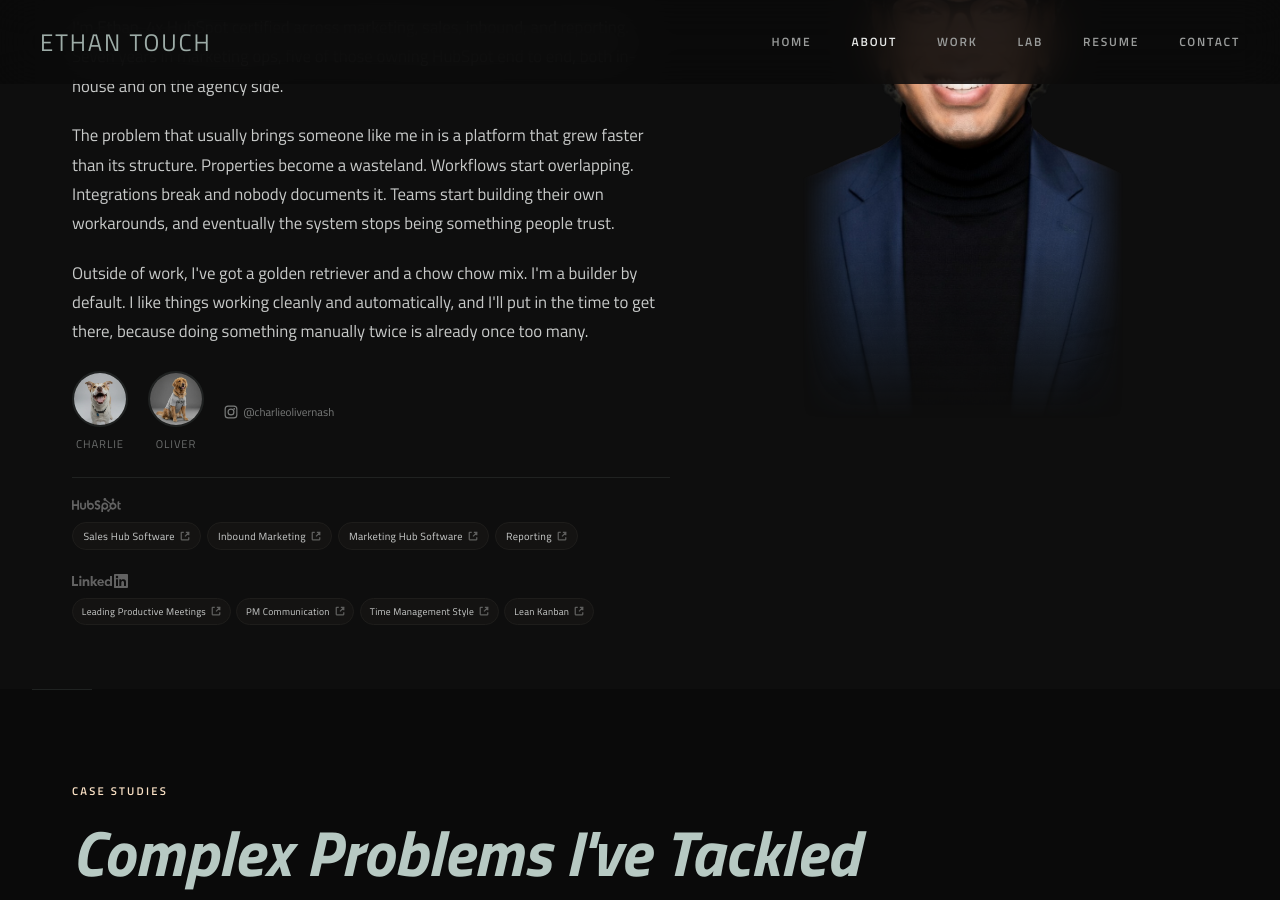
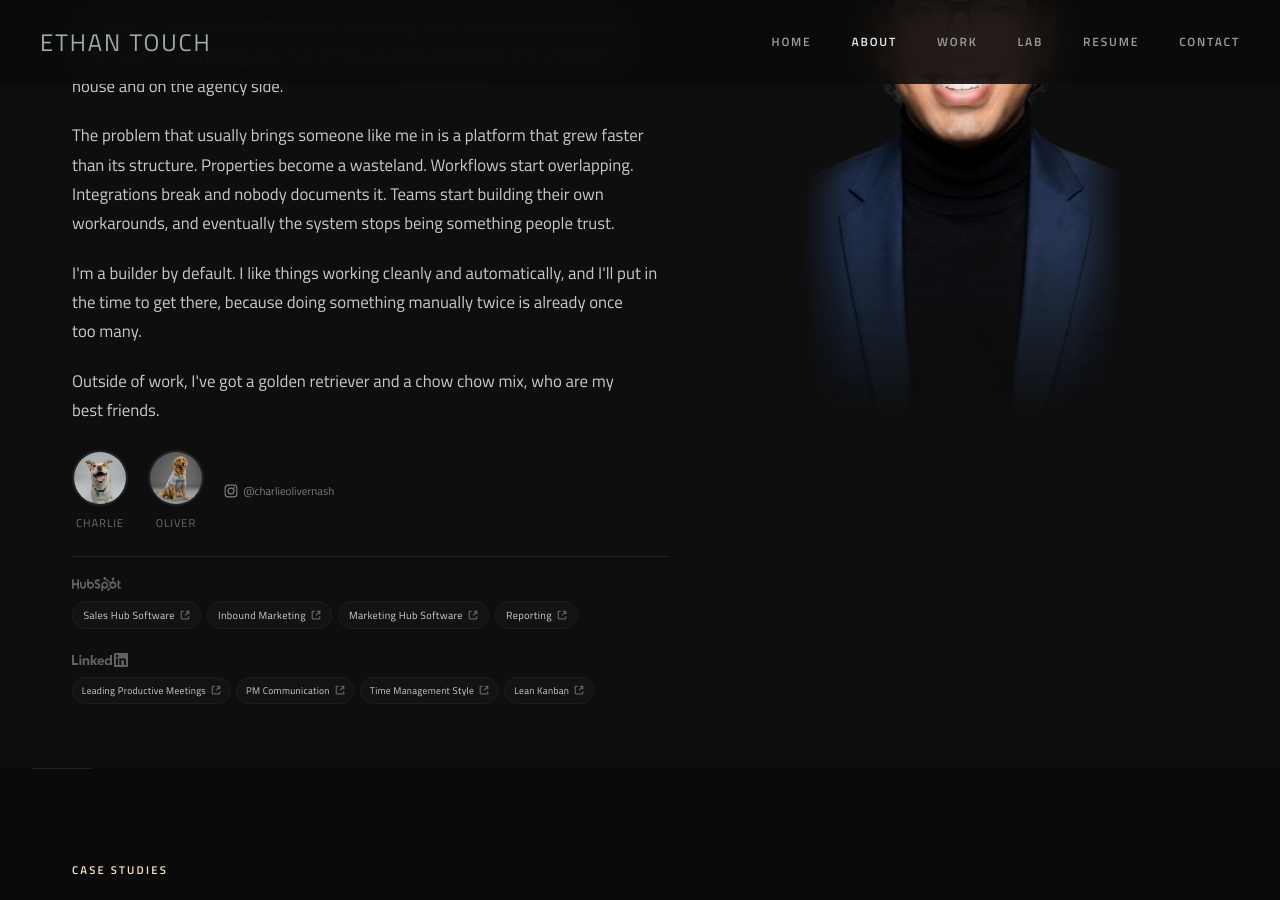
Before and after one commit to woofwallee/ethantouch.com, a Jekyll site: the page index.html, which Jekyll copies as it is, in a window 1280 px wide and 900 px high, scrolled down 1176 px. Built offline with Jekyll 4.4.1, drawn with Linux system fonts in a browser that asks for light colours; nearby versions of some CDN libraries.

Commit message:
Revise About bio — split personal close into two grafs
Co-Authored-By: Claude Sonnet 4.6 <noreply@anthropic.com>

```diff
--- a/index.html
+++ b/index.html
@@ -220,7 +220,8 @@
           <p>You're looking for someone who can own HubSpot as a system, a source of truth for the teams relying on it every day. They need someone who can manage it at that level: permissions, architecture, cross-team support,&nbsp;integrations.</p>
           <p>I'm Ethan. 4x HubSpot certified across marketing, sales, inbound, and reporting. Seven years in marketing ops, five of those owning HubSpot end to end, both in-house and on the agency&nbsp;side.</p>
           <p>The problem that usually brings someone like me in is a platform that grew faster than its structure. Properties become a wasteland. Workflows start overlapping. Integrations break and nobody documents it. Teams start building their own workarounds, and eventually the system stops being something people&nbsp;trust.</p>
-          <p>Outside of work, I've got a golden retriever and a chow chow mix. I'm a builder by default. I like things working cleanly and automatically, and I'll put in the time to get there, because doing something manually twice is already once too&nbsp;many.</p>
+          <p>I'm a builder by default. I like things working cleanly and automatically, and I'll put in the time to get there, because doing something manually twice is already once too&nbsp;many.</p>
+          <p>Outside of work, I've got a golden retriever and a chow chow mix, who are my best&nbsp;friends.</p>
 
           <!-- Dogs row -->
           <div class="about__dogs-row">
```
